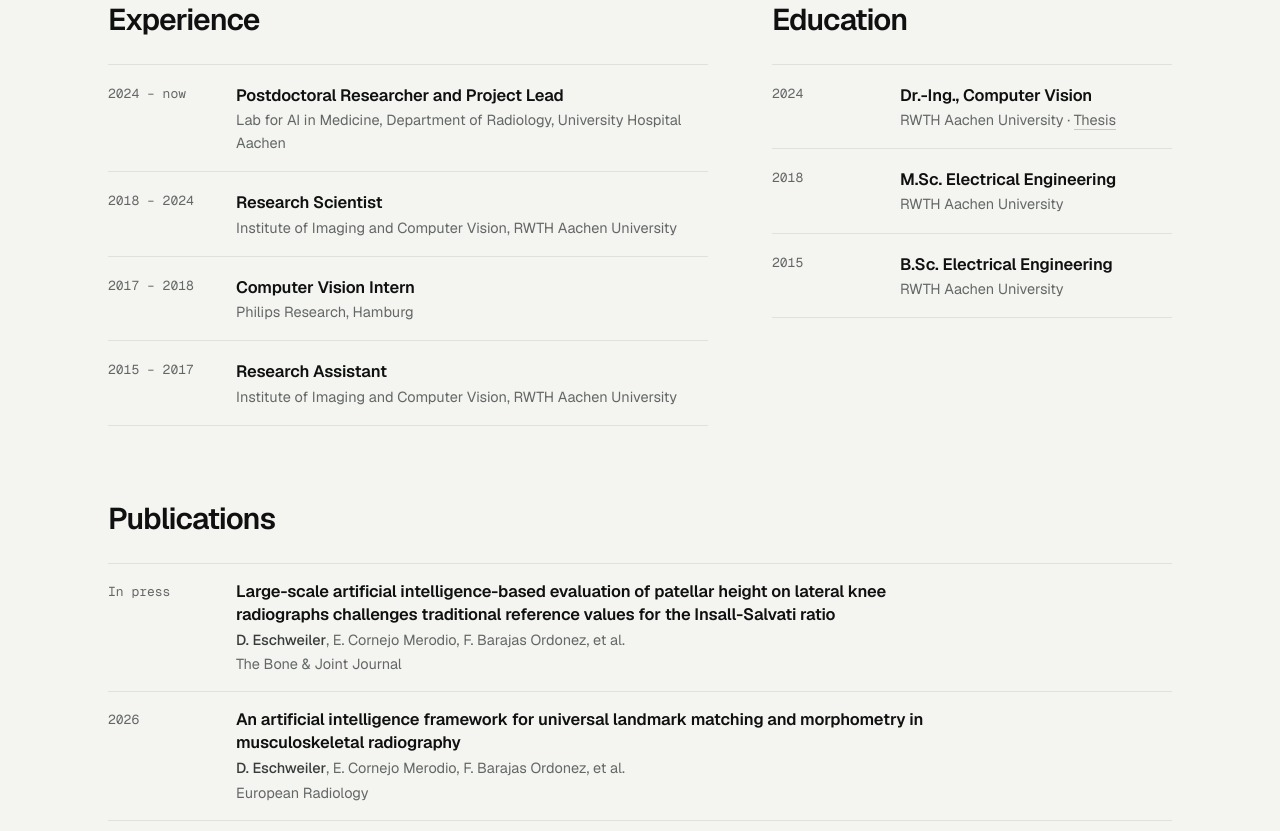
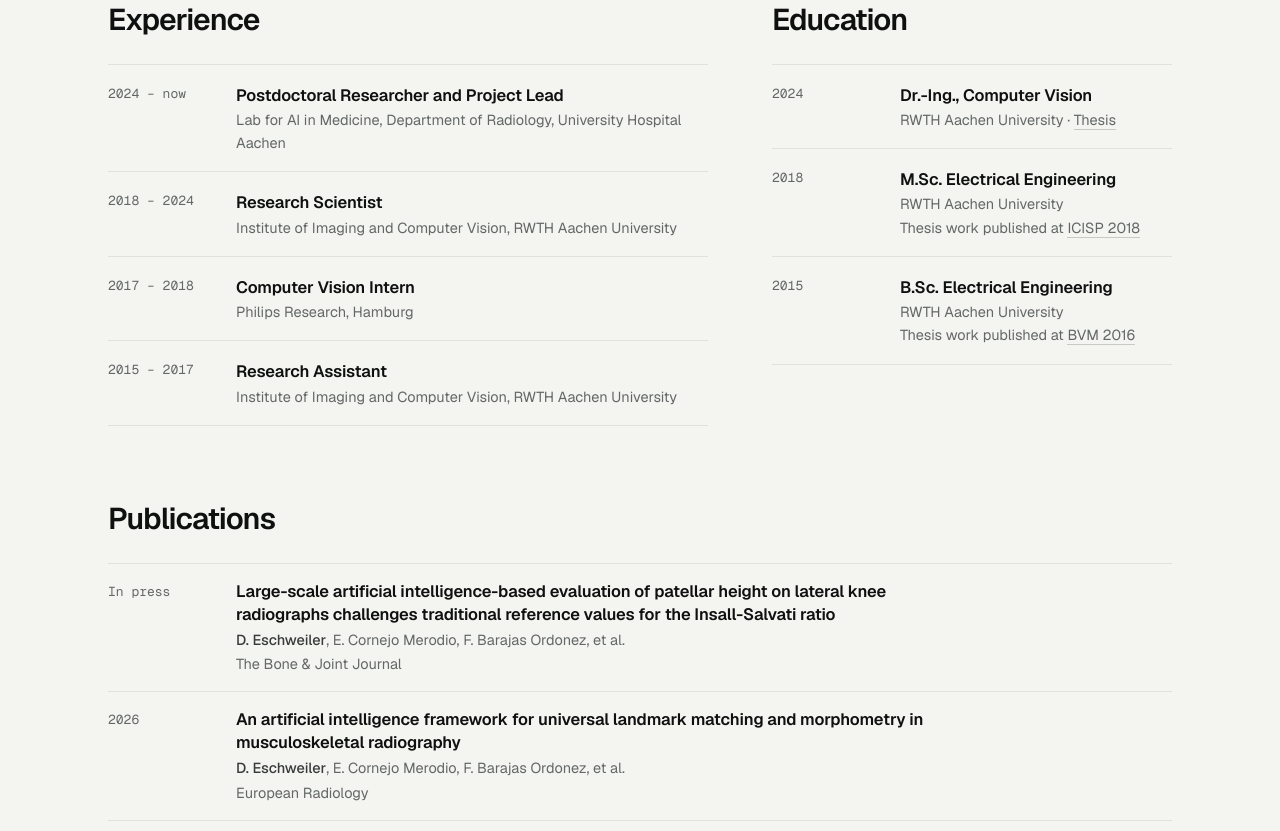
Before and after one commit to DEschweiler/DEschweiler.github.io, a plain HTML site: page index.html in a window 1280 px wide. Shown: the part 1749-2580 px from the top of the page. Drawn offline with Linux system fonts and the light colour scheme.

Commit message:
Add thesis publications to education

```diff
--- a/index.html
+++ b/index.html
@@ -236,8 +236,8 @@
       <div class="sec-head"><h2>Education</h2></div>
       <ul class="tl">
         <li><time>2024</time><div><b>Dr.-Ing., Computer Vision</b><span>RWTH Aachen University · <a href="https://publications.rwth-aachen.de/record/993832">Thesis</a></span></div></li>
-        <li><time>2018</time><div><b>M.Sc. Electrical Engineering</b><span>RWTH Aachen University</span></div></li>
-        <li><time>2015</time><div><b>B.Sc. Electrical Engineering</b><span>RWTH Aachen University</span></div></li>
+        <li><time>2018</time><div><b>M.Sc. Electrical Engineering</b><span>RWTH Aachen University</span><span>Thesis work published at <a href="https://doi.org/10.1007/978-3-319-94211-7_50">ICISP 2018</a></span></div></li>
+        <li><time>2015</time><div><b>B.Sc. Electrical Engineering</b><span>RWTH Aachen University</span><span>Thesis work published at <a href="https://doi.org/10.1007/978-3-662-49465-3_46">BVM 2016</a></span></div></li>
       </ul>
     </div>
   </section>
```
